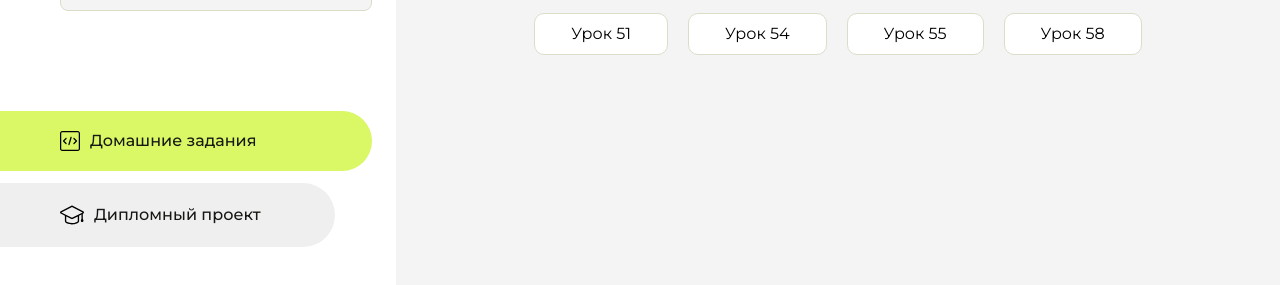
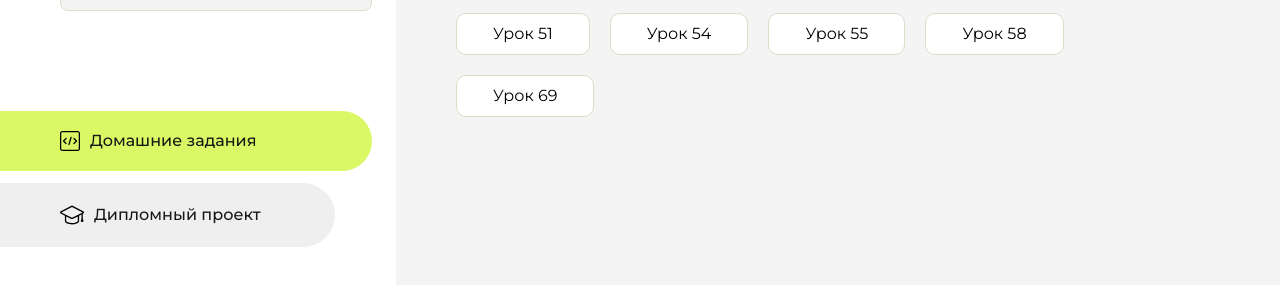
Before and after one commit to 1los371/homework, a plain HTML site: page index.html in a window 1280 px wide. Shown: the part 225-510 px from the top of the page. Drawn offline with Linux system fonts and the light colour scheme.

Commit message:
Update index.html

```diff
--- a/index.html
+++ b/index.html
@@ -115,6 +115,9 @@
                         <li class="content__list-item">
                             <a href="./homework-58/index.html">Урок 58</a>
                         </li>
+                        <li class="content__list-item">
+                            <a href="./maket-4/index.html">Урок 69</a>
+                        </li>
                     </ul>
                 </div>
                 <div class="content__block hidden" id="diplomBlock">
```
